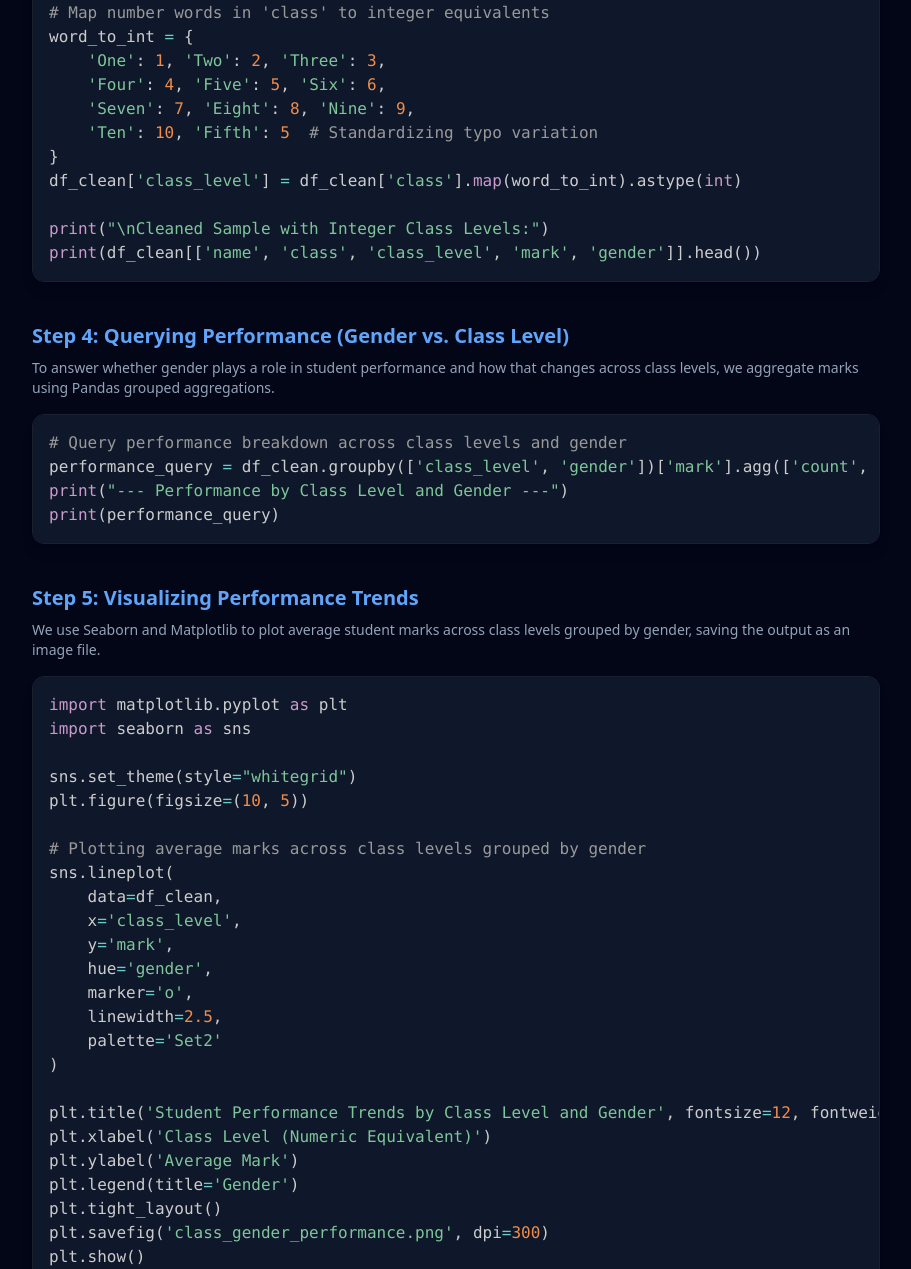
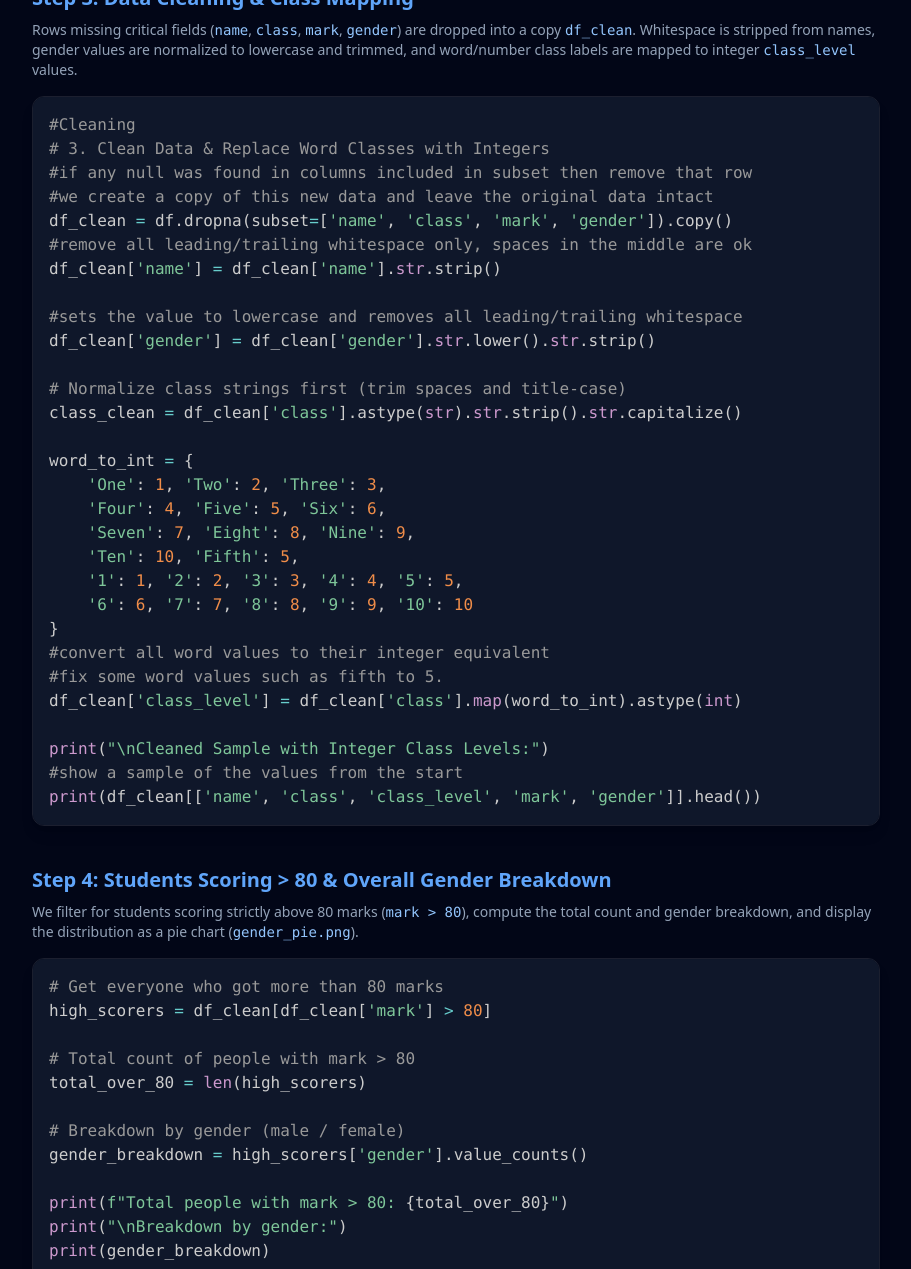
Before and after one commit to yimtakayimtaka/Profile, a plain HTML site: page python-cleaning-proj1.html in a window 1280 px wide. Shown: the part 1173-2442 px from the top of the page, without its empty margins (184-1095 px from the left). Drawn offline with nearby package versions, Linux system fonts and the light colour scheme.

Commit message:
Add files via upload
updated python cleaning example

```diff
--- a/python-cleaning-proj1.html
+++ b/python-cleaning-proj1.html
@@ -3,7 +3,7 @@
 <head>
     <meta charset="UTF-8">
     <meta name="viewport" content="width=device-width, initial-scale=1.0">
-    <title>Python - Data Cleaning | DataAnalyst | HAQmedia 3D</title>
+    <title>Python - Data Cleaning &amp; Gender Analysis | DataAnalyst | HAQmedia 3D</title>
     <script src="https://cdn.tailwindcss.com"></script>
     <!-- PrismJS for Python Syntax Highlighting -->
     <link href="https://cdnjs.cloudflare.com/ajax/libs/prism/1.29.0/themes/prism-tomorrow.min.css" rel="stylesheet" />
@@ -20,7 +20,7 @@
             <span class="text-slate-600">/</span>
             <a href="dataanalyst.html" class="text-blue-400 hover:underline uppercase flex-shrink-0">DataAnalyst</a>
             <span class="text-slate-600">/</span>
-            <span class="text-white font-mono truncate">Python - Data Cleaning</span>
+            <span class="text-white font-mono truncate">Python - Data Cleaning &amp; Gender Analysis</span>
         </div>
         <a href="dataanalyst.html" class="text-xs text-slate-400 hover:text-white flex-shrink-0">&larr; Back to DataAnalyst</a>
     </header>
@@ -31,20 +31,24 @@
         <!-- Header Section -->
         <div class="mb-10 border-b border-white/10 pb-6">
             <span class="text-xs font-mono uppercase tracking-wider bg-blue-950/50 border border-blue-500/20 text-blue-300 px-2.5 py-1 rounded">DataAnalyst Python Data Cleaning</span>
-            <h1 class="text-3xl sm:text-4xl font-extrabold text-white mt-4 mb-3">Python - Data Cleaning</h1>
+            <h1 class="text-3xl sm:text-4xl font-extrabold text-white mt-4 mb-3">Python - Data Cleaning &amp; Gender Breakdown (&gt; 80 Marks)</h1>
             <p class="text-sm text-slate-300 leading-relaxed">
-                This project demonstrates an end-to-end data engineering pipeline using Python and Pandas. It ingests raw student data containing formatting anomalies and missing values, tests data integrity, cleans and standardizes strings and class levels, queries gender performance metrics across class levels, and visualizes the analytical outcomes to answer the question of whether gender is related to marks and does this change with age.
+                This project demonstrates an end-to-end data engineering and analysis pipeline using Python, Pandas, and Matplotlib (<code class="text-blue-300">Presentation_Gender_Python.ipynb</code>). It loads <code class="text-blue-300">student_toclean.csv</code>, runs data integrity checks, cleans strings and maps class labels to integer levels, filters students scoring above 80 marks, and visualizes the overall gender split (<code class="text-blue-300">gender_pie.png</code>) alongside per-class male vs. female comparisons (<code class="text-blue-300">gender_bar.png</code>).
             </p>
         </div>
 
         <!-- Step 1 & 2: Loading and Integrity Testing -->
         <section class="mb-10">
-            <h2 class="text-xl font-bold text-blue-400 mb-2">Step 1 & 2: Loading Data & Integrity Testing</h2>
+            <h2 class="text-xl font-bold text-blue-400 mb-2">Step 1 &amp; 2: Loading Data &amp; Integrity Testing</h2>
             <p class="text-xs sm:text-sm text-slate-400 mb-4">
-                We load <code class="text-blue-300">student_toclean.csv</code> and run an automated integrity check function to inspect missing values (nulls), non-string data types, and bounding whitespace issues in name columns.
+                We load <code class="text-blue-300">student_toclean.csv</code> and run <code class="text-blue-300">test_data_integrity(df)</code> to inspect null counts per column, non-string name entries, and leading/trailing spaces in <code class="text-blue-300">name</code>.
             </p>
             <div class="rounded-xl overflow-hidden border border-white/10 shadow-lg mb-4">
-                <pre class="language-python !bg-slate-900 !m-0 !p-4 text-xs"><code>import pandas as pd
+                <pre class="language-python !bg-slate-900 !m-0 !p-4 text-xs"><code># loading data and integrity
+import pandas as pd
+
+from google.colab import files
+uploaded = files.upload()
 
 # 1. Load data from the target CSV file
 df = pd.read_csv('student_toclean.csv')
@@ -52,11 +56,15 @@ df = pd.read_csv('student_toclean.csv')
 # 2. Define Data Quality Testing Function
 def test_data_integrity(df):
     print("--- Data Integrity Check ---")
+    # This checks each column and returns how manu NULL values found in each column
     print(df.isnull().sum())
 
     # Check if names are strings and clean of bounding spaces
+    #ignoring NULLS as we have already checked that above, find count of any non strings in the name column
     non_str_names = df['name'].apply(lambda x: not isinstance(x, str) if pd.notnull(x) else False).sum()
+    #check for leading and trailing spaces only
     space_names = df['name'].apply(lambda x: x != x.strip() if isinstance(x, str) else False).sum()
+    #show what we have found
     print(f"Non-string names: {non_str_names}")
     print(f"Names with extra spaces: {space_names}")
 
@@ -66,82 +74,139 @@ test_data_integrity(df)</code></pre>
 
         <!-- Step 3: Cleaning Data & Class Mapping -->
         <section class="mb-10">
-            <h2 class="text-xl font-bold text-blue-400 mb-2">Step 3: Data Cleaning & Class Mapping</h2>
+            <h2 class="text-xl font-bold text-blue-400 mb-2">Step 3: Data Cleaning &amp; Class Mapping</h2>
             <p class="text-xs sm:text-sm text-slate-400 mb-4">
-                Rows with critical missing values are dropped. Names and gender entries are sanitized by stripping whitespace and standardizing case formats. Word-based classes (e.g., <code class="text-blue-300">'Three'</code>, <code class="text-blue-300">'Four'</code>) and typos like <code class="text-blue-300">'Fifth'</code> are mapped to their numeric integer equivalents.
+                Rows missing critical fields (<code class="text-blue-300">name</code>, <code class="text-blue-300">class</code>, <code class="text-blue-300">mark</code>, <code class="text-blue-300">gender</code>) are dropped into a copy <code class="text-blue-300">df_clean</code>. Whitespace is stripped from names, gender values are normalized to lowercase and trimmed, and word/number class labels are mapped to integer <code class="text-blue-300">class_level</code> values.
             </p>
             <div class="rounded-xl overflow-hidden border border-white/10 shadow-lg mb-4">
-                <pre class="language-python !bg-slate-900 !m-0 !p-4 text-xs"><code># 3. Clean Data & Replace Word Classes with Integers
+                <pre class="language-python !bg-slate-900 !m-0 !p-4 text-xs"><code>#Cleaning
+# 3. Clean Data &amp; Replace Word Classes with Integers
+#if any null was found in columns included in subset then remove that row
+#we create a copy of this new data and leave the original data intact
 df_clean = df.dropna(subset=['name', 'class', 'mark', 'gender']).copy()
+#remove all leading/trailing whitespace only, spaces in the middle are ok
 df_clean['name'] = df_clean['name'].str.strip()
+
+#sets the value to lowercase and removes all leading/trailing whitespace
 df_clean['gender'] = df_clean['gender'].str.lower().str.strip()
 
-# Map number words in 'class' to integer equivalents
+# Normalize class strings first (trim spaces and title-case)
+class_clean = df_clean['class'].astype(str).str.strip().str.capitalize()
+
 word_to_int = {
     'One': 1, 'Two': 2, 'Three': 3,
     'Four': 4, 'Five': 5, 'Six': 6,
     'Seven': 7, 'Eight': 8, 'Nine': 9,
-    'Ten': 10, 'Fifth': 5  # Standardizing typo variation
+    'Ten': 10, 'Fifth': 5,
+    '1': 1, '2': 2, '3': 3, '4': 4, '5': 5,
+    '6': 6, '7': 7, '8': 8, '9': 9, '10': 10
 }
+#convert all word values to their integer equivalent
+#fix some word values such as fifth to 5.
 df_clean['class_level'] = df_clean['class'].map(word_to_int).astype(int)
 
 print("\nCleaned Sample with Integer Class Levels:")
+#show a sample of the values from the start
 print(df_clean[['name', 'class', 'class_level', 'mark', 'gender']].head())</code></pre>
             </div>
         </section>
 
-        <!-- Step 4: Querying Performance -->
+        <!-- Step 4: Querying High Scorers (> 80 Marks) & Overall Gender Pie Chart -->
         <section class="mb-10">
-            <h2 class="text-xl font-bold text-blue-400 mb-2">Step 4: Querying Performance (Gender vs. Class Level)</h2>
+            <h2 class="text-xl font-bold text-blue-400 mb-2">Step 4: Students Scoring &gt; 80 &amp; Overall Gender Breakdown</h2>
             <p class="text-xs sm:text-sm text-slate-400 mb-4">
-                To answer whether gender plays a role in student performance and how that changes across class levels, we aggregate marks using Pandas grouped aggregations.
+                We filter for students scoring strictly above 80 marks (<code class="text-blue-300">mark &gt; 80</code>), compute the total count and gender breakdown, and display the distribution as a pie chart (<code class="text-blue-300">gender_pie.png</code>).
             </p>
             <div class="rounded-xl overflow-hidden border border-white/10 shadow-lg mb-4">
-                <pre class="language-python !bg-slate-900 !m-0 !p-4 text-xs"><code># Query performance breakdown across class levels and gender
-performance_query = df_clean.groupby(['class_level', 'gender'])['mark'].agg(['count', 'mean']).unstack()
-print("--- Performance by Class Level and Gender ---")
-print(performance_query)</code></pre>
+                <pre class="language-python !bg-slate-900 !m-0 !p-4 text-xs"><code># Get everyone who got more than 80 marks
+high_scorers = df_clean[df_clean['mark'] &gt; 80]
+
+# Total count of people with mark &gt; 80
+total_over_80 = len(high_scorers)
+
+# Breakdown by gender (male / female)
+gender_breakdown = high_scorers['gender'].value_counts()
+
+print(f"Total people with mark &gt; 80: {total_over_80}")
+print("\nBreakdown by gender:")
+print(gender_breakdown)
+
+#show as a pie chart
+import matplotlib.pyplot as plt
+
+# Format labels with both category name and exact count
+labels = [f"{g.capitalize()} ({cnt})" for g, cnt in gender_breakdown.items()]
+
+fig, ax = plt.subplots(figsize=(6, 6))
+ax.pie(
+    gender_breakdown.values,
+    labels=labels,
+    autopct='%1.1f%%',
+    startangle=90,
+    colors=['#38bdf8', '#60a5fa']
+)
+ax.set_title(f"Students with Mark &gt; 80 by Gender (Total: {len(high_scorers)})")
+ax.axis('equal')  # Keep pie circular
+plt.tight_layout()
+plt.show()</code></pre>
+            </div>
+
+            <!-- Display Pie Chart Output Inline -->
+            <div class="mt-6 p-4 rounded-xl bg-slate-900 border border-white/10 text-center">
+                <h3 class="text-xs font-mono uppercase text-slate-400 mb-3">Overall Gender Breakdown (&gt; 80 Marks)</h3>
+                <img src="gender_pie.png" alt="Students with Mark &gt; 80 by Gender (Total: 79)" class="rounded-lg mx-auto border border-white/10 max-w-full shadow-md" />
+                <p class="text-[11px] text-slate-400 mt-2">Figure 1.1: Pie chart showing students scoring above 80 marks split by gender (Male: 50 / 63.3%, Female: 29 / 36.7%, Total: 79).</p>
             </div>
         </section>
 
-        <!-- Step 5: Visualizing Trends & Chart Display -->
+        <!-- Step 5: Per-Class Male vs. Female Breakdown Bar Chart -->
         <section class="mb-10">
-            <h2 class="text-xl font-bold text-blue-400 mb-2">Step 5: Visualizing Performance Trends</h2>
+            <h2 class="text-xl font-bold text-blue-400 mb-2">Step 5: Per-Class Gender Breakdown (&gt; 80 Marks)</h2>
             <p class="text-xs sm:text-sm text-slate-400 mb-4">
-                We use Seaborn and Matplotlib to plot average student marks across class levels grouped by gender, saving the output as an image file.
+                Next, we group high scorers (<code class="text-blue-300">mark &gt; 80</code>) by <code class="text-blue-300">class_level</code> and <code class="text-blue-300">gender</code> to compare female (<code class="text-blue-300">#f472b6</code>) and male (<code class="text-blue-300">#3b82f6</code>) student counts across each class (<code class="text-blue-300">gender_bar.png</code>).
             </p>
             <div class="rounded-xl overflow-hidden border border-white/10 shadow-lg mb-4">
-                <pre class="language-python !bg-slate-900 !m-0 !p-4 text-xs"><code>import matplotlib.pyplot as plt
-import seaborn as sns
+                <pre class="language-python !bg-slate-900 !m-0 !p-4 text-xs"><code>#get the same data again but for each class
+#import matplotlib.pyplot as plt
 
-sns.set_theme(style="whitegrid")
-plt.figure(figsize=(10, 5))
+# Filter for students scoring strictly over 80
+#high_scorers = df_clean[df_clean['mark'] &gt; 80]
 
-# Plotting average marks across class levels grouped by gender
-sns.lineplot(
-    data=df_clean,
-    x='class_level',
-    y='mark',
-    hue='gender',
-    marker='o',
-    linewidth=2.5,
-    palette='Set2'
+# Count students per class_level broken down by gender (0 if none in a class/gender)
+breakdown = (
+    high_scorers.groupby(['class_level', 'gender'])
+    .size()
+    .unstack(fill_value=0)
+    .sort_index()
 )
 
-plt.title('Student Performance Trends by Class Level and Gender', fontsize=12, fontweight='bold')
-plt.xlabel('Class Level (Numeric Equivalent)')
-plt.ylabel('Average Mark')
-plt.legend(title='Gender')
+# Plot grouped bar chart (using only the gender columns)
+gender_cols = [c for c in ['female', 'male'] if c in breakdown.columns]
+ax = breakdown[gender_cols].plot(
+    kind='bar',
+    figsize=(8, 5),
+    color = ['#f472b6', '#3b82f6'],
+    width=0.7
+)
+
+ax.set_title('Students Scoring &gt; 80 per Class by Gender')
+ax.set_xlabel('Class Level')
+ax.set_ylabel('Number of Students (Mark &gt; 80)')
+ax.set_xticklabels([f"Class {c}" for c in breakdown.index], rotation=0)
+ax.legend(title='Gender', labels=[c.capitalize() for c in gender_cols])
+
+for container in ax.containers:
+    ax.bar_label(container, padding=3)
+
 plt.tight_layout()
-plt.savefig('class_gender_performance.png', dpi=300)
 plt.show()</code></pre>
             </div>
 
-            <!-- Display Generated Graph Inline -->
+            <!-- Display Bar Chart Output Inline -->
             <div class="mt-6 p-4 rounded-xl bg-slate-900 border border-white/10 text-center">
-                <h3 class="text-xs font-mono uppercase text-slate-400 mb-3">Generated Visualization Output</h3>
-                <img src="class_gender_performance.png" alt="Student Performance Trends by Class Level and Gender" class="rounded-lg mx-auto border border-white/10 max-w-full shadow-md" />
-                <p class="text-[11px] text-slate-400 mt-2">Figure 1.1: Trend line comparing average performance across class levels by student gender.</p>
+                <h3 class="text-xs font-mono uppercase text-slate-400 mb-3">Per-Class Gender Comparison (&gt; 80 Marks)</h3>
+                <img src="gender_bar.png" alt="Students Scoring &gt; 80 per Class by Gender" class="rounded-lg mx-auto border border-white/10 max-w-full shadow-md" />
+                <p class="text-[11px] text-slate-400 mt-2">Figure 1.2: Grouped bar chart comparing female (pink) and male (blue) students scoring above 80 marks across Class 1 through Class 10.</p>
             </div>
         </section>
 
```
Also changed, not shown: gender_bar.png (added), gender_pie.png (added).
